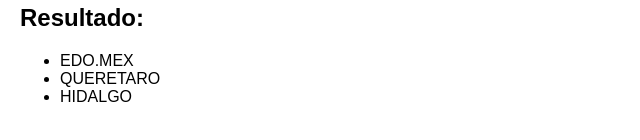
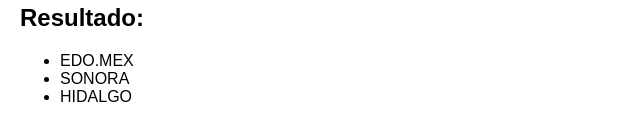
Before and after one commit to unschostings/Estados, a plain HTML site: page index.html in a window 1280 px wide. Both pictures are taken after a click on the button "Buscar". Shown: the part 164-304 px from the top of the page, 0-640 px from the left. Drawn offline with Linux system fonts and the light colour scheme.

Commit message:
Update index.html

```diff
--- a/index.html
+++ b/index.html
@@ -35,7 +35,7 @@
             var solucion = document.getElementById("solucion").value;
             // Aquí puedes hacer una llamada AJAX para enviar el estado inicial y la solución al servidor y obtener el resultado del algoritmo DFS
             // Por simplicidad, en este ejemplo, simplemente imprimimos el resultado en la página
-            var resultado = ["EDO.MEX", "QUERETARO", "HIDALGO"]; // Aquí debes colocar el resultado obtenido del algoritmo DFS
+            var resultado = ["EDO.MEX", "SONORA", "HIDALGO"]; // Aquí debes colocar el resultado obtenido del algoritmo DFS
             mostrarResultado(resultado);
         }
 
```
